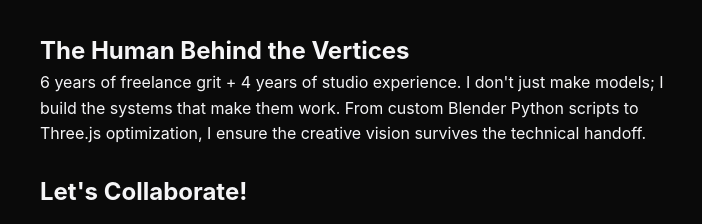
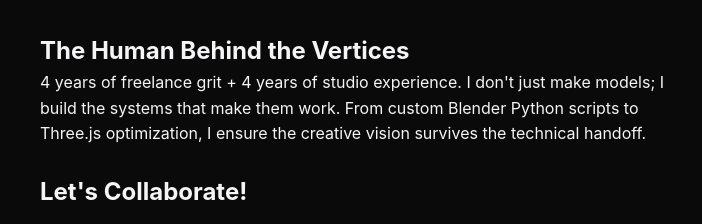
Before and after one commit to B4sk3rvill3/portfolio, a plain HTML site: page index.html in a window 1280 px wide. Shown: the part 2656-2880 px from the top of the page, 24-726 px from the left. Drawn offline with Linux system fonts and the light colour scheme.

Commit message:
Update freelance experience description in footer

```diff
--- a/index.html
+++ b/index.html
@@ -124,7 +124,7 @@ def bundle_selected_objects():
         <div class="footer-grid">
             <div class="bio">
                 <h2>The Human Behind the Vertices</h2>
-                <p>6 years of freelance grit + 4 years of studio experience. I don't just make models; I build the systems that make them work. From custom Blender Python scripts to Three.js optimization, I ensure the creative vision survives the technical handoff.</p>
+                <p>4 years of freelance grit + 4 years of studio experience. I don't just make models; I build the systems that make them work. From custom Blender Python scripts to Three.js optimization, I ensure the creative vision survives the technical handoff.</p>
                 <br>
                 <h2>Let's Collaborate!</h2>
                 <p class="email-display">Mail: <a href="mailto:luka.mihajlov.biz@gmail.com">luka.mihajlov.biz@gmail.com</a></p>
```
